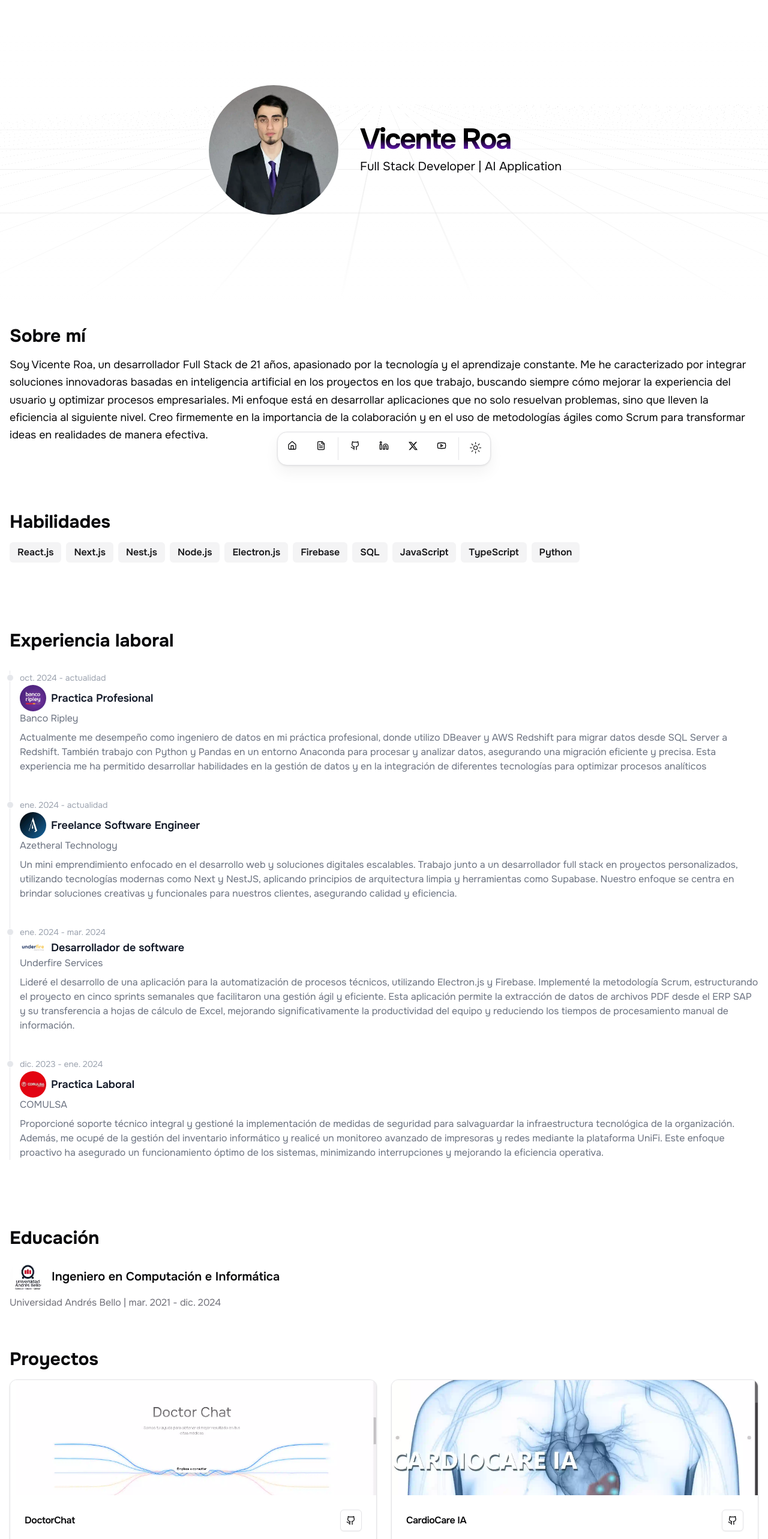
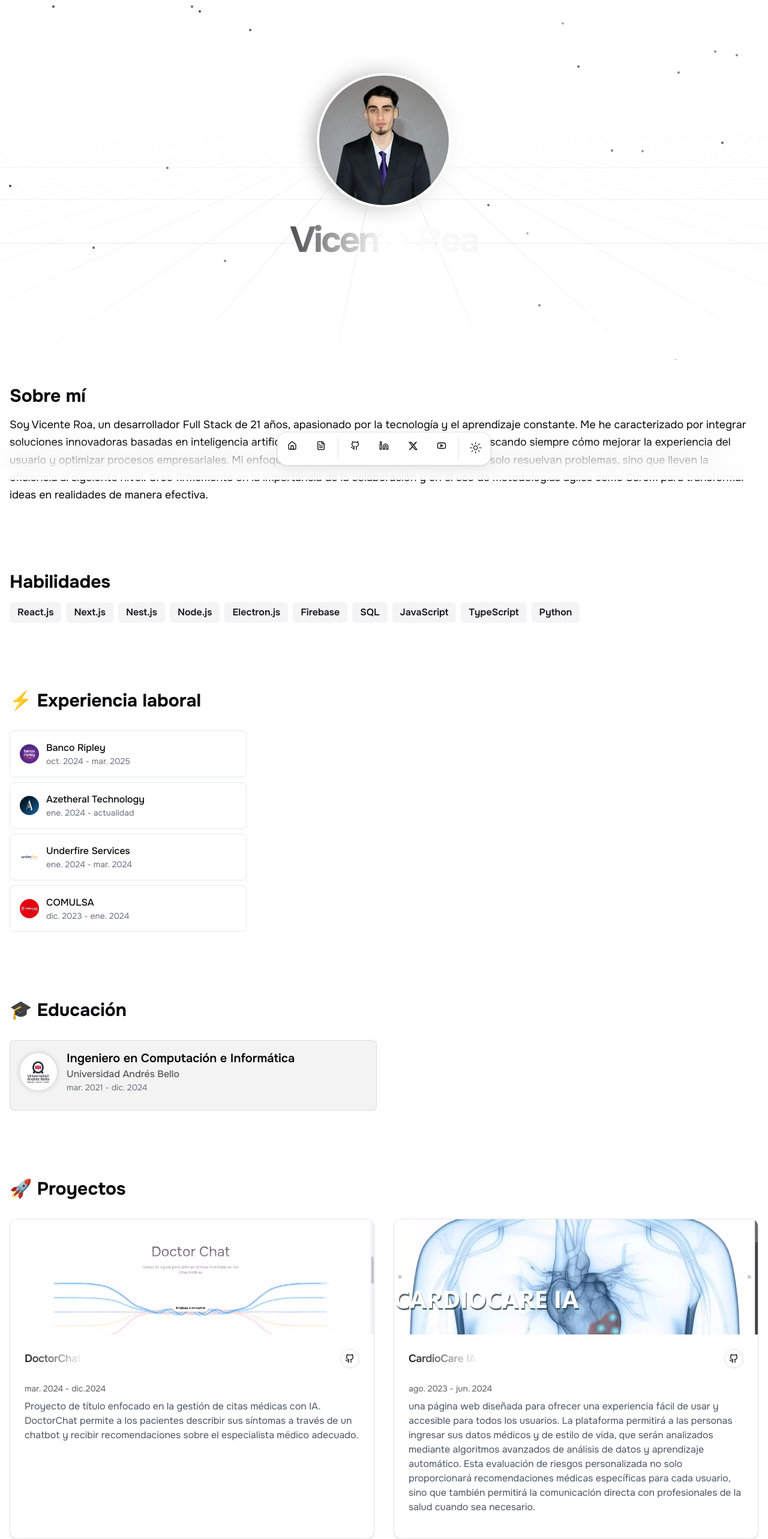
Before and after one commit to thewizardshell/Portfolio, a Next.js app: page / in a window 1280 px wide. Shown: the top 2566 px of the page at 60% size. Built offline with nearby package versions, Linux system fonts and the light colour scheme.

Commit message:
feat: new ui and update information

```diff
--- a/src/components/RetroGridDemo.tsx
+++ b/src/components/RetroGridDemo.tsx
@@ -3,29 +3,80 @@
 import dynamic from "next/dynamic";
 import Image from "next/image";
 import { personalData } from "@/data/personal-data";
+import { useEffect, useState } from "react";
 
 const RetroGrid = dynamic(() => import("./ui/retro-grid"), { ssr: false });
 
 export function RetroGridDemo() {
+  const [scrolled, setScrolled] = useState(false);
+
+  // Efecto para detectar scroll
+  useEffect(() => {
+    const handleScroll = () => {
+      setScrolled(window.scrollY > 50);
+    };
+
+    window.addEventListener("scroll", handleScroll);
+    return () => window.removeEventListener("scroll", handleScroll);
+  }, []);
+
   return (
-    <div className="relative flex min-h-[300px] sm:min-h-[400px] md:h-[500px] w-full items-center justify-center overflow-hidden bg-background">
+    <div className="relative flex min-h-[400px] md:h-[600px] w-full items-center justify-center overflow-hidden bg-background">
       <RetroGrid />
-      <div className="z-10 flex flex-col sm:flex-row items-center space-y-4 sm:space-y-0 sm:space-x-4 md:space-x-8 px-4 sm:px-8">
-        <Image
-          src="/me-logo.webp"
-          alt="Vicente Roa"
-          priority
-          width={200}
-          height={200}
-          className="w-32 h-32 sm:w-40 sm:h-40 md:w-48 md:h-48 lg:w-56 lg:h-56 rounded-full border-4 border-white/10 bg-background/90"
-        />
-        <div className="flex flex-col text-center sm:text-left">
-          <span className="pointer-events-none whitespace-pre-wrap bg-gradient-to-b from-black via-black to-[#8c1eff] bg-clip-text text-3xl sm:text-4xl md:text-5xl font-bold leading-none tracking-tighter text-transparent dark:from-white dark:via-white dark:to-[#8c1aff]">
+
+      {/* Partículas decorativas */}
+      <div className="absolute inset-0 z-0">
+        {[...Array(20)].map((_, i) => (
+          <div
+            key={i}
+            className="absolute w-1 h-1 rounded-full bg-primary animate-pulse"
+            style={{
+              left: `${Math.random() * 100}%`,
+              top: `${Math.random() * 100}%`,
+              opacity: Math.random() * 0.7 + 0.3,
+              animationDelay: `${Math.random() * 3}s`,
+              animationDuration: `${Math.random() * 5 + 2}s`,
+            }}
+          />
+        ))}
+      </div>
+
+      <div
+        className={`z-10 flex flex-col items-center transition-all duration-700 ease-out ${
+          scrolled ? "opacity-90 transform -translate-y-4" : "opacity-100"
+        }`}
+      >
+        <div className="mb-6 relative">
+          <div className="absolute -inset-1 bg-gradient-to-r from-primary/50 to-secondary/50 rounded-full blur-lg opacity-75 group-hover:opacity-100 transition duration-1000 animate-pulse"></div>
+          <Image
+            src="/me-logo.webp"
+            alt="Vicente Roa"
+            priority
+            width={240}
+            height={240}
+            className="w-40 h-40 md:w-56 md:h-56 rounded-full border-4 border-white/20 bg-background/90 relative z-10"
+          />
+        </div>
+
+        <div className="flex flex-col text-center max-w-xl px-4">
+          <h1 className="pointer-events-none bg-gradient-to-r from-primary via-white to-secondary bg-clip-text text-4xl md:text-6xl font-bold leading-tight tracking-tighter text-transparent mb-4">
             {personalData.name}
-          </span>
-          <span className="text-base sm:text-lg md:text-xl mt-2">
+          </h1>
+
+          <p className="text-xl md:text-2xl bg-clip-text bg-gradient-to-r from-white/90 to-white/70 text-transparent">
             {personalData.holder}
-          </span>
+          </p>
+        </div>
+      </div>
+
+      {/* Scroll indicator */}
+      <div
+        className={`absolute bottom-8 left-1/2 transform -translate-x-1/2 transition-opacity duration-500 ${
+          scrolled ? "opacity-0" : "opacity-80"
+        }`}
+      >
+        <div className="w-8 h-12 rounded-full border-2 border-white/30 flex items-start justify-center p-1">
+          <div className="w-1 h-3 bg-white/70 rounded-full animate-bounce mt-1"></div>
         </div>
       </div>
     </div>
--- a/src/components/sections/Eduaction.tsx
+++ b/src/components/sections/Eduaction.tsx
@@ -1,5 +1,5 @@
 "use client";
-import React from "react";
+import React, { useState } from "react";
 import Image from "next/image";
 import BlurFade from "../ui/blur-fade";
 
@@ -14,33 +14,67 @@ interface EducationProps {
   education: EducationEntry[];
 }
 
-const Education: React.FC<EducationProps> = ({ education }) => (
+const Education: React.FC<EducationProps> = ({ education }) => {
+  const [hovered, setHovered] = useState<number | null>(null);
+
+  return (
     <BlurFade inView={true} delay={0.8}>
-    <section className="mb-16">
-      <h2 className="text-3xl font-bold mb-4">Educación</h2>
+      <section className="mb-28">
+        <h2 className="text-3xl font-bold mb-8 flex items-center">
+          <span className="text-primary mr-2">🎓</span>
+          Educación
+        </h2>
+
+        <div className="grid grid-cols-1 md:grid-cols-2 gap-6">
           {education.map((edu, index) => (
-        <div key={index} className="mb-4 last:mb-0">
-          <div className="flex items-center space-x-2">
-            {edu.image && (
+            <div
+              key={index}
+              className="p-4 bg-primary/5 rounded-lg border border-primary/10 hover:border-primary/30 transition-all duration-300 relative overflow-hidden"
+              onMouseEnter={() => setHovered(index)}
+              onMouseLeave={() => setHovered(null)}
+            >
+              {/* Efecto de resplandor al hacer hover */}
+              <div
+                className={`absolute -inset-px bg-gradient-to-r from-primary/20 to-secondary/20 rounded-lg blur-sm opacity-0 transition-opacity duration-500 ${
+                  hovered === index ? "opacity-100" : ""
+                }`}
+              ></div>
+
+              <div className="relative z-10">
+                <div className="flex items-center space-x-4 mb-3">
+                  {edu.image ? (
+                    <div className="relative">
+                      <div className="absolute inset-0 bg-primary/20 rounded-full blur-sm -z-10"></div>
                       <Image
                         src={edu.image}
                         alt={`${edu.school} logo`}
                         aria-label="School logo"
                         width={62}
                         height={62}
-                className="rounded-full"
+                        className="rounded-full bg-background p-1"
                         loading="lazy"
                       />
+                    </div>
+                  ) : (
+                    <div className="w-16 h-16 rounded-full bg-primary/20 flex items-center justify-center text-2xl">
+                      🎓
+                    </div>
                   )}
+                  <div>
                     <h3 className="text-xl font-semibold">{edu.degree}</h3>
-          </div>
-          <p className="text-muted-foreground">
-            {edu.school} | {edu.date}
+                    <p className="text-primary/70 font-medium">{edu.school}</p>
+                    <p className="text-sm text-gray-500 dark:text-gray-400">
+                      {edu.date}
                     </p>
                   </div>
+                </div>
+              </div>
+            </div>
           ))}
+        </div>
       </section>
     </BlurFade>
   );
+};
 
 export default Education;
--- a/src/components/sections/Projects.tsx
+++ b/src/components/sections/Projects.tsx
@@ -1,9 +1,9 @@
 "use client";
-import React from "react";
+import { Button } from "@/components/ui/button";
+import { Card, CardContent, CardHeader, CardTitle } from "@/components/ui/card";
+import { GithubIcon } from "lucide-react";
 import Image from "next/image";
-import { Card, CardContent, CardHeader, CardTitle } from "@/components/ui/card";
-import { Button } from "@/components/ui/button";
-import { GithubIcon } from "lucide-react";
+import React, { useState } from "react";
 import BlurFade from "../ui/blur-fade";
 
 interface Project {
@@ -18,41 +18,81 @@ interface ProjectsProps {
   projects: Project[];
 }
 
-const Projects: React.FC<ProjectsProps> = ({ projects }) => (
+const Projects: React.FC<ProjectsProps> = ({ projects }) => {
+  const [activeProject, setActiveProject] = useState<number | null>(null);
+
+  return (
     <BlurFade inView={true} delay={1}>
-    <section className="mb-16">
-      <h2 className="text-3xl font-bold mb-4">Proyectos</h2>
-      <div className="grid grid-cols-1 md:grid-cols-2 gap-6">
+      <section className="mb-28">
+        <h2 className="text-3xl font-bold mb-8 flex items-center">
+          <span className="text-primary mr-2">🚀</span>
+          Proyectos
+        </h2>
+
+        <div className="grid grid-cols-1 md:grid-cols-2 gap-8">
           {projects.map((project, index) => (
-          <Card key={index} className="overflow-hidden">
+            <Card
+              key={index}
+              className={`overflow-hidden border-gray-200 dark:border-gray-700 hover:shadow-lg transition-all duration-300 group ${
+                activeProject === index ? "ring-2 ring-primary/50" : ""
+              }`}
+              onMouseEnter={() => setActiveProject(index)}
+              onMouseLeave={() => setActiveProject(null)}
+            >
+              <div className="relative">
                 <Image
                   src={project.image || "/placeholder.svg?height=200&width=400"}
                   alt={project.name}
                   aria-label={project.name}
                   width={400}
                   height={400}
-              className="w-full h-48 object-cover"
+                  className="w-full h-48 object-cover transition-transform duration-700 group-hover:scale-105"
                   loading="lazy"
                 />
-            <CardHeader>
-              <CardTitle className="flex justify-between items-center">
+                <div className="absolute inset-0 bg-gradient-to-t from-background to-transparent opacity-0 group-hover:opacity-70 transition-opacity duration-300"></div>
+              </div>
+
+              <CardHeader className="relative">
+                <CardTitle className="flex justify-between items-center text-lg">
+                  <span className="bg-gradient-to-r from-primary to-secondary bg-clip-text text-transparent group-hover:from-secondary group-hover:to-primary transition-all duration-500">
                     {project.name}
+                  </span>
+                  <div className="flex gap-2">
                     {project.github && (
-                  <Button variant="outline" size="icon" asChild>
+                      <Button
+                        variant="outline"
+                        size="icon"
+                        className="rounded-full h-8 w-8"
+                        asChild
+                      >
                         <a
                           href={project.github}
                           target="_blank"
+                          rel="noopener noreferrer"
                           aria-label="Link to GitHub"
                         >
                           <GithubIcon className="h-4 w-4" />
                         </a>
                       </Button>
                     )}
+                    <Button
+                      variant="outline"
+                      size="icon"
+                      className="rounded-full h-8 w-8 bg-primary/10 hover:bg-primary/20 border-primary/30"
+                      asChild
+                    ></Button>
+                  </div>
                 </CardTitle>
               </CardHeader>
+
               <CardContent>
-              <p className="text-muted-foreground mb-2">{project.date}</p>
-              <p>{project.description}</p>
+                <p className="text-sm text-primary/70 mb-2">{project.date}</p>
+                <p className="text-gray-600 dark:text-gray-300">
+                  {project.description}
+                </p>
+
+                {/* Etiquetas tecnológicas (simuladas) */}
+                <div className="flex flex-wrap gap-2 mt-4"></div>
               </CardContent>
             </Card>
           ))}
@@ -60,5 +100,6 @@ const Projects: React.FC<ProjectsProps> = ({ projects }) => (
       </section>
     </BlurFade>
   );
+};
 
 export default Projects;
--- a/src/components/sections/WorkExperience.tsx
+++ b/src/components/sections/WorkExperience.tsx
@@ -1,5 +1,5 @@
 "use client";
-import React from "react";
+import React, { useState } from "react";
 import Image from "next/image";
 import BlurFade from "../ui/blur-fade";
 
@@ -15,44 +15,112 @@ interface WorkExperienceProps {
   workExperience: Job[];
 }
 
-const WorkExperience: React.FC<WorkExperienceProps> = ({ workExperience }) => (
+const WorkExperience: React.FC<WorkExperienceProps> = ({ workExperience }) => {
+  const [activeJob, setActiveJob] = useState<number | null>(null);
+
+  return (
     <BlurFade inView={true} delay={0.6}>
       <section className="mb-28">
-      <h2 className="text-3xl font-bold mb-8">Experiencia laboral</h2>
-      <div className="relative border-l border-gray-200 dark:border-gray-700">
+        <h2 className="text-3xl font-bold mb-8 flex items-center">
+          <span className="text-primary mr-2">⚡</span>
+          Experiencia laboral
+        </h2>
+
+        {/* Vista móvil - Timeline */}
+        <div className="md:hidden relative border-l-2 border-primary/30">
           {workExperience.map((job, index) => (
-          <div key={index} className="mb-10 ml-4">
-            <div className="absolute w-3 h-3 bg-gray-200 rounded-full mt-1.5 -left-1.5 border border-white dark:border-gray-900 dark:bg-gray-700"></div>
-            <time className="mb-1 text-sm font-normal leading-none text-gray-400 dark:text-gray-500">
+            <div key={index} className="mb-10 ml-6">
+              <div className="absolute w-4 h-4 bg-primary rounded-full mt-1.5 -left-2 border-2 border-background"></div>
+              <time className="mb-1 text-sm font-normal leading-none text-primary/80">
                 {job.date}
               </time>
-            <div className="flex items-center space-x-2">
+              <div className="flex items-center space-x-2 mt-2">
                 {job.image && (
+                  <div className="relative">
+                    <div className="absolute inset-0 bg-primary/30 rounded-full blur-sm -z-10"></div>
                     <Image
                       src={job.image}
                       alt={`${job.company} logo`}
                       aria-label="Company logo"
                       width={44}
                       height={44}
+                      className="rounded-full bg-background p-1"
+                      loading="lazy"
+                    />
+                  </div>
+                )}
+                <h3 className="text-lg font-semibold">{job.title}</h3>
+              </div>
+              <p className="mb-2 text-base font-medium text-primary/70">
+                {job.company}
+              </p>
+              <div className="p-4 bg-primary/5 rounded-lg mt-2 border border-primary/10 hover:border-primary/20 transition-colors">
+                <p className="text-base">{job.description}</p>
+              </div>
+            </div>
+          ))}
+        </div>
+
+        {/* Vista desktop - Tabs */}
+        <div className="hidden md:grid md:grid-cols-12 gap-8">
+          {/* Navegación de tabs */}
+          <div className="col-span-4 space-y-2">
+            {workExperience.map((job, index) => (
+              <button
+                key={index}
+                className={`w-full text-left p-4 rounded-lg border transition-all ${
+                  activeJob === index
+                    ? "border-primary/30 bg-primary/10 shadow-md"
+                    : "border-gray-200 dark:border-gray-700 hover:bg-primary/5"
+                }`}
+                onClick={() => setActiveJob(index)}
+              >
+                <div className="flex items-center space-x-3">
+                  {job.image && (
+                    <Image
+                      src={job.image}
+                      alt={`${job.company} logo`}
+                      width={32}
+                      height={32}
                       className="rounded-full"
                       loading="lazy"
                     />
                   )}
-              <h3 className="text-lg font-semibold text-gray-900 dark:text-white">
-                {job.title}
+                  <div>
+                    <h3
+                      className={`font-medium ${activeJob === index ? "text-primary" : ""}`}
+                    >
+                      {job.company}
                     </h3>
-            </div>
-            <p className="mb-2 text-base font-normal text-gray-500 dark:text-gray-400">
-              {job.company}
-            </p>
-            <p className="mb-4 text-base font-normal text-gray-500 dark:text-gray-400">
-              {job.description}
+                    <p className="text-sm text-gray-500 dark:text-gray-400">
+                      {job.date}
                     </p>
                   </div>
+                </div>
+              </button>
             ))}
+          </div>
+
+          {/* Detalle del trabajo */}
+          <div className="col-span-8">
+            {activeJob !== null && (
+              <div className="bg-gray-50 dark:bg-gray-800/50 p-6 rounded-lg border border-gray-200 dark:border-gray-700">
+                <h3 className="text-xl font-bold mb-2 text-primary">
+                  {workExperience[activeJob].title}
+                </h3>
+                <p className="text-lg mb-4">
+                  {workExperience[activeJob].company}
+                </p>
+                <p className="text-base">
+                  {workExperience[activeJob].description}
+                </p>
+              </div>
+            )}
+          </div>
         </div>
       </section>
     </BlurFade>
   );
+};
 
 export default WorkExperience;
--- a/src/data/personal-data.tsx
+++ b/src/data/personal-data.tsx
@@ -81,10 +81,10 @@ export const personalData = {
     {
       title: "Practica Profesional",
       company: "Banco Ripley",
-      date: "oct. 2024 - actualidad",
+      date: "oct. 2024 - mar. 2025",
       location: "Las Condes, Región Metropolitana de Santiago, Chile",
       description:
-        "Actualmente me desempeño como ingeniero de datos en mi práctica profesional, donde utilizo DBeaver y AWS Redshift para migrar datos desde SQL Server a Redshift. También trabajo con Python y Pandas en un entorno Anaconda para procesar y analizar datos, asegurando una migración eficiente y precisa. Esta experiencia me ha permitido desarrollar habilidades en la gestión de datos y en la integración de diferentes tecnologías para optimizar procesos analíticos",
+        "Me desempeñé como ingeniero de datos en mi práctica profesional, donde utilicé DBeaver y AWS Redshift para migrar datos desde SQL Server a Redshift. También trabaje con Python y Pandas en un entorno Anaconda para procesar y analizar datos, asegurando una migración eficiente y precisa. Esta experiencia me ha permitido desarrollar habilidades en la gestión de datos y en la integración de diferentes tecnologías para optimizar procesos analíticos",
       image: "/banco-ripley.webp",
     },
     {
@@ -127,7 +127,7 @@ export const personalData = {
   projects: [
     {
       name: "DoctorChat",
-      date: "mar. 2024 - actualidad",
+      date: "mar. 2024 - dic.2024",
       description: `
         Proyecto de título enfocado en la gestión de citas médicas con IA. DoctorChat permite a los pacientes describir sus síntomas a través de un chatbot y recibir recomendaciones sobre el especialista médico adecuado.`,
       github: "https://github.com/vicenteroa/doctorchat",
```
Lines whose indentation alone changed are shown as unchanged.
